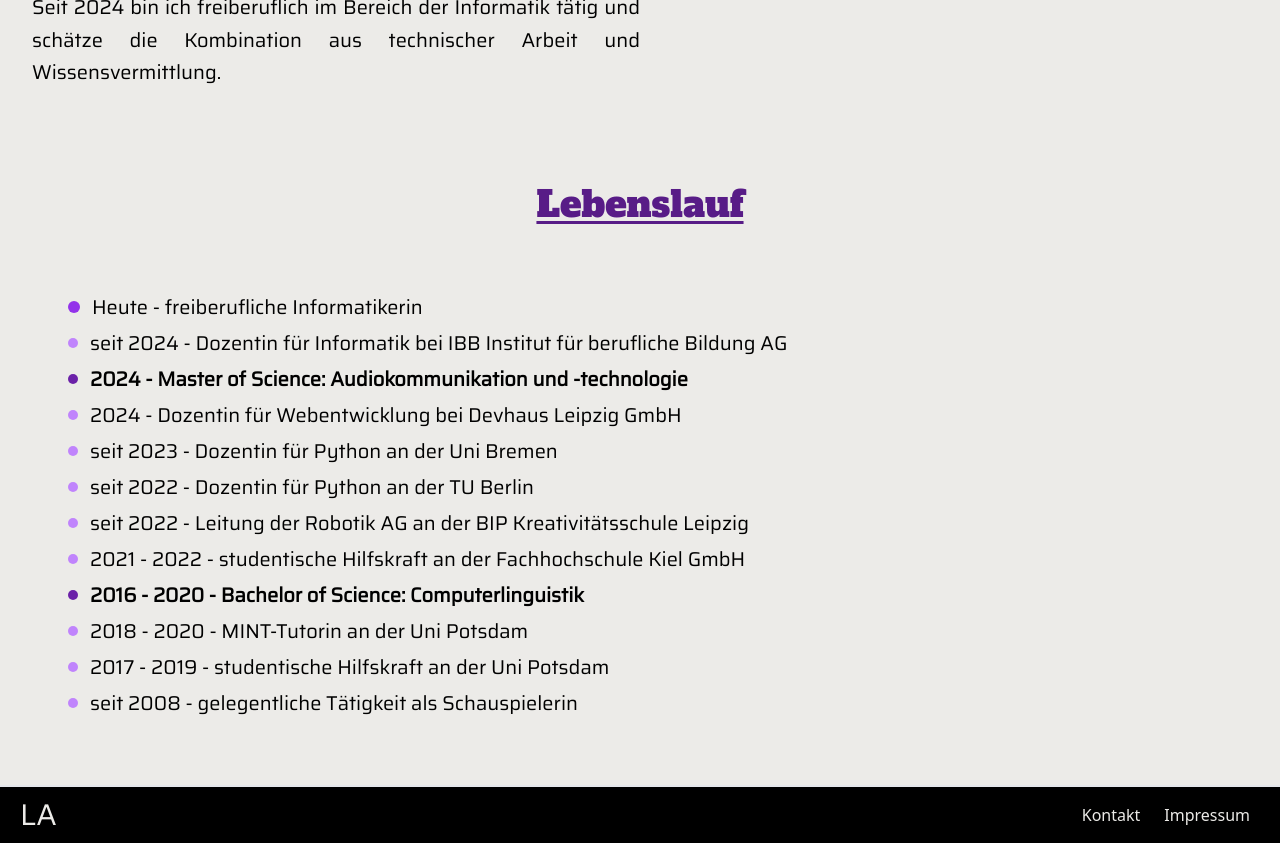
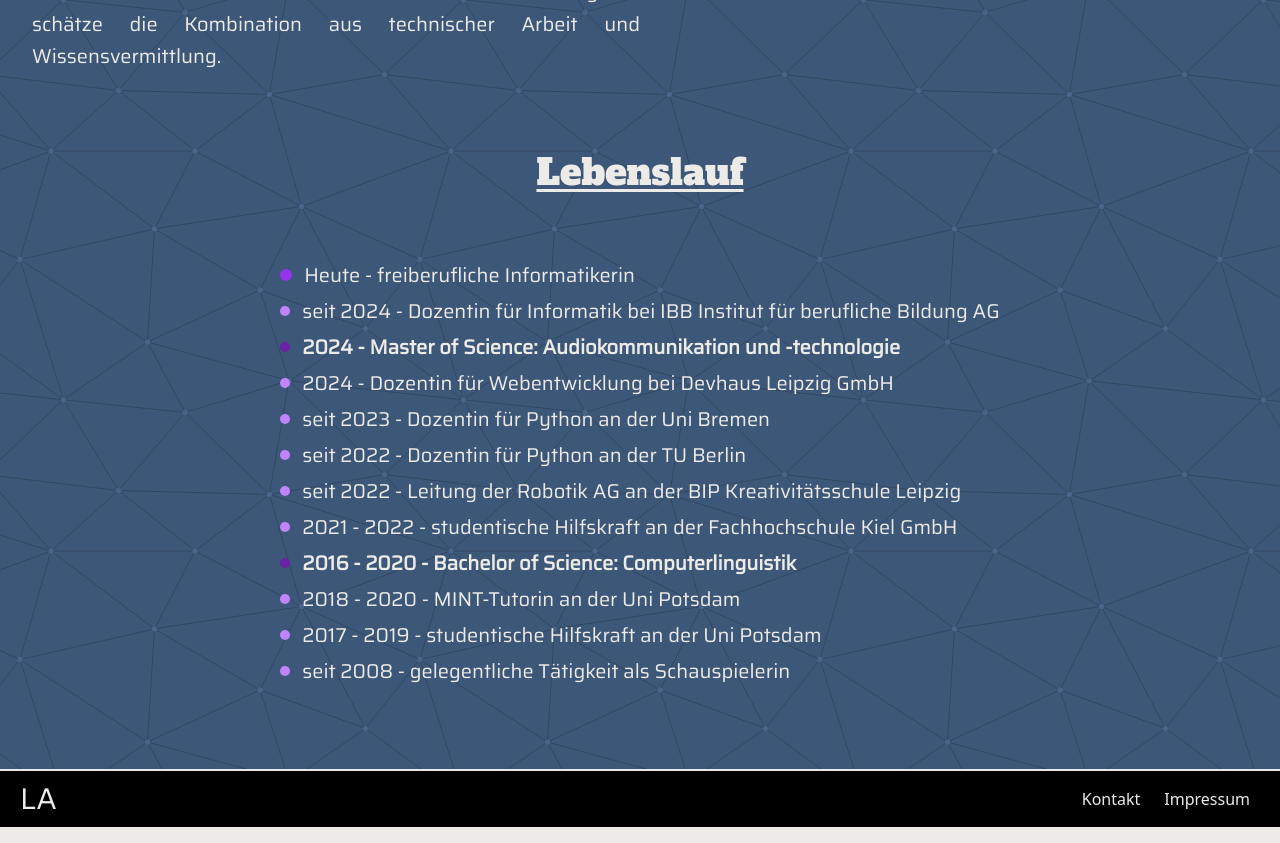
Before and after one commit to louziferr/luzie-website, a Next.js app: page /ueber_mich in a window 1280 px wide. Shown: the part 840-1683 px from the top of the page. Built offline with nearby package versions, Linux system fonts and the light colour scheme; a web font is replaced by a local one; what tailwindcss-animated would draw is missing.

Commit message:
nice background

```diff
--- a/app/impressum/page.tsx
+++ b/app/impressum/page.tsx
@@ -3,13 +3,13 @@
 export default function Impressum() {
   return (
     <>
-      <div className="mt-[40px] h-screen md:mt-[90px] md:p-4 flex items-start justify-start flex-col">
-        <div className="p-4 max-w-[600px]">
+      <div className="mt-[40px] h-screen bg-computer md:pt-[50px] md:p-4 flex items-start justify-start flex-col">
+        <div className="max-w-[600px]">
           <div>
-            <h1 className="text-left py-8 text-3xl md:text-6xl text-purple-900">
-              Impressumg
+            <h1 className="text-left py-8 text-3xl md:text-6xl text-white">
+              Impressum
             </h1>
-            <p>Luzie Ahrens</p>
+            <p className="text-white">Luzie Ahrens</p>
           </div>
         </div>
       </div>
--- a/app/programmierung/page.tsx
+++ b/app/programmierung/page.tsx
@@ -9,14 +9,14 @@ import { TypeAnimation } from "react-type-animation";
 export default function Programmierung() {
   return (
     <div>
-      <div className="h-screen flex bg-gradient-to-b from-blue via-sky-900 to-blue flex-col flex-grow flex-wrap items-center justify-center p-8">
+      <div className="h-screen flex bg-blue-comp flex-col flex-grow flex-wrap items-center justify-center p-8">
         <h1 className="text-white md:text-4xl animate-fade-down animate-delay-200 mb-4">
           Programmierung.
         </h1>
         <div className="w-full h-[10px] bg-white"></div>
 
         <h1 className="font-saira text-white md:text-4xl pt-4 animate-fade-up animate-delay-500">
-          Software für dich.
+          Effizient & Skalierbar.
         </h1>
       </div>
 
@@ -209,7 +209,7 @@ export default function Programmierung() {
               </div>
               <div className="m-8 flex flex-col items-center justify-center">
                 <img
-                  className="h-[100px] md:h-[200px] w-full animate-wiggle object-scale-down"
+                  className="h-[100px] md:h-[150px] w-full animate-wiggle object-scale-down"
                   src="svg/hand-shake.svg"
                   alt="hand shake"
                 />
@@ -219,7 +219,7 @@ export default function Programmierung() {
             <div className="m-8 flex flex-col items-center justify-center">
               <Link
                 href="/kontakt"
-                className="py-2 px-3 bg-blue rounded text-xl text-white transition ease-in hover:scale-110"
+                className="py-2 px-3 bg-blue rounded text-xl md:text-2xl text-white transition ease-in hover:scale-110"
               >
                 Kontakt
               </Link>
--- a/app/ueber_mich/page.tsx
+++ b/app/ueber_mich/page.tsx
@@ -3,15 +3,15 @@
 export default function Programmierung() {
   return (
     <>
-      <div className="mt-[40px] md:mt-[90px] p-4 flex items-center justify-center flex-col">
+      <div className="pt-[40px] md:pt-[90px] bg-computer p-4 flex items-center justify-center flex-col">
         <div className="p-4 max-w-screen-xl">
           <div>
-            <h1 className="text-left py-8 text-3xl md:text-6xl text-purple-900">
+            <h1 className="text-left py-8 text-3xl md:text-6xl text-white">
               Über mich
             </h1>
             <div className="flex max-w-screen-xl">
               <div className="relative grid grid-cols-1 md:grid-cols-2">
-                <p className="md:text-justify leading-relaxed order-2 md:order-1">
+                <p className="md:text-justify leading-relaxed order-2 md:order-1 text-white">
                   Im Rahmen meines Bachelorstudiums der Computerlinguistik habe
                   ich das Programmieren vom Anfang an mit hohem
                   wissenschaftlichem Bezug gelernt. Besonders Machine Learning
@@ -41,16 +41,15 @@ export default function Programmierung() {
                   <img
                     src="cool_me.jpeg"
                     alt="ME"
-                    className="h-[250px] p-4 md:h-[550px] shadow-md shadow-black"
+                    className="h-[250px] p-4 md:h-[550px] shadow-md shadow-black bg-white"
                   />
                 </div>
               </div>
             </div>
           </div>
         </div>
-      </div>
 
-      <h1 className="md:pt-8 text-xl md:text-4xl text-purple-900 underline underline-offset-4">
+        <h1 className="md:pt-8 text-xl md:text-4xl text-white underline underline-offset-4">
           Lebenslauf
         </h1>
 
@@ -62,14 +61,16 @@ export default function Programmierung() {
                   <div className="bg-purple-600 text-xl md:text-3xl font-alfa mr-3 rounded-full w-[12px] h-[12px]"></div>
                   <span className="absolute inline-flex w-[12px] h-[12px] animate-ping rounded-full bg-purple-600 opacity-75"></span>
                 </div>
-              <p>Heute - freiberufliche Informatikerin</p>
+                <p className="text-white">
+                  Heute - freiberufliche Informatikerin
+                </p>
               </li>
 
               <li className="p-1 flex items-center">
                 <div className="relative flex">
                   <div className="bg-purple-400 text-xl md:text-3xl font-alfa mr-3 rounded-full w-[10px] h-[10px]"></div>
                 </div>
-              <p>
+                <p className="text-white">
                   seit 2024 - Dozentin für Informatik bei IBB Institut für
                   berufliche Bildung AG
                 </p>
@@ -79,9 +80,10 @@ export default function Programmierung() {
                 <div className="relative flex">
                   <div className="bg-purple-800 text-xl md:text-3xl font-alfa mr-3 rounded-full w-[10px] h-[10px]"></div>
                 </div>
-              <p>
+                <p className="text-white">
                   <b>
-                  2024 - Master of Science: Audiokommunikation und -technologie
+                    2024 - Master of Science: Audiokommunikation und
+                    -technologie
                   </b>
                 </p>
               </li>
@@ -90,30 +92,8 @@ export default function Programmierung() {
                 <div className="relative flex">
                   <div className="bg-purple-400 text-xl md:text-3xl font-alfa mr-3 rounded-full w-[10px] h-[10px]"></div>
                 </div>
-              <p>2024 - Dozentin für Webentwicklung bei Devhaus Leipzig GmbH</p>
-            </li>
-
-            <li className="p-1 flex items-center">
-              <div className="relative flex">
-                <div className="bg-purple-400 text-xl md:text-3xl font-alfa mr-3 rounded-full w-[10px] h-[10px]"></div>
-              </div>
-              <p>seit 2023 - Dozentin für Python an der Uni Bremen</p>
-            </li>
-
-            <li className="p-1 flex items-center">
-              <div className="relative flex">
-                <div className="bg-purple-400 text-xl md:text-3xl font-alfa mr-3 rounded-full w-[10px] h-[10px]"></div>
-              </div>
-              <p>seit 2022 - Dozentin für Python an der TU Berlin</p>
-            </li>
-
-            <li className="p-1 flex items-center">
-              <div className="relative flex">
-                <div className="bg-purple-400 text-xl md:text-3xl font-alfa mr-3 rounded-full w-[10px] h-[10px]"></div>
-              </div>
-              <p>
-                seit 2022 - Leitung der Robotik AG an der BIP Kreativitätsschule
-                Leipzig
+                <p className="text-white">
+                  2024 - Dozentin für Webentwicklung bei Devhaus Leipzig GmbH
                 </p>
               </li>
 
@@ -121,9 +101,37 @@ export default function Programmierung() {
                 <div className="relative flex">
                   <div className="bg-purple-400 text-xl md:text-3xl font-alfa mr-3 rounded-full w-[10px] h-[10px]"></div>
                 </div>
-              <p>
-                2021 - 2022 - studentische Hilfskraft an der Fachhochschule Kiel
-                GmbH
+                <p className="text-white">
+                  seit 2023 - Dozentin für Python an der Uni Bremen
+                </p>
+              </li>
+
+              <li className="p-1 flex items-center">
+                <div className="relative flex">
+                  <div className="bg-purple-400 text-xl md:text-3xl font-alfa mr-3 rounded-full w-[10px] h-[10px]"></div>
+                </div>
+                <p className="text-white">
+                  seit 2022 - Dozentin für Python an der TU Berlin
+                </p>
+              </li>
+
+              <li className="p-1 flex items-center">
+                <div className="relative flex">
+                  <div className="bg-purple-400 text-xl md:text-3xl font-alfa mr-3 rounded-full w-[10px] h-[10px]"></div>
+                </div>
+                <p className="text-white">
+                  seit 2022 - Leitung der Robotik AG an der BIP
+                  Kreativitätsschule Leipzig
+                </p>
+              </li>
+
+              <li className="p-1 flex items-center">
+                <div className="relative flex">
+                  <div className="bg-purple-400 text-xl md:text-3xl font-alfa mr-3 rounded-full w-[10px] h-[10px]"></div>
+                </div>
+                <p className="text-white">
+                  2021 - 2022 - studentische Hilfskraft an der Fachhochschule
+                  Kiel GmbH
                 </p>
               </li>
 
@@ -131,7 +139,7 @@ export default function Programmierung() {
                 <div className="relative flex">
                   <div className="bg-purple-800 text-xl md:text-3xl font-alfa mr-3 rounded-full w-[10px] h-[10px]"></div>
                 </div>
-              <p>
+                <p className="text-white">
                   <b>2016 - 2020 - Bachelor of Science: Computerlinguistik</b>
                 </p>
               </li>
@@ -140,23 +148,30 @@ export default function Programmierung() {
                 <div className="relative flex">
                   <div className="bg-purple-400 text-xl md:text-3xl font-alfa mr-3 rounded-full w-[10px] h-[10px]"></div>
                 </div>
-              <p>2018 - 2020 - MINT-Tutorin an der Uni Potsdam</p>
+                <p className="text-white">
+                  2018 - 2020 - MINT-Tutorin an der Uni Potsdam
+                </p>
               </li>
 
               <li className="p-1 flex items-center">
                 <div className="relative flex">
                   <div className="bg-purple-400 text-xl md:text-3xl font-alfa mr-3 rounded-full w-[10px] h-[10px]"></div>
                 </div>
-              <p>2017 - 2019 - studentische Hilfskraft an der Uni Potsdam</p>
+                <p className="text-white">
+                  2017 - 2019 - studentische Hilfskraft an der Uni Potsdam
+                </p>
               </li>
 
               <li className="p-1 flex items-center">
                 <div className="relative flex">
                   <div className="bg-purple-400 text-xl md:text-3xl font-alfa mr-3 rounded-full w-[10px] h-[10px]"></div>
                 </div>
-              <p>seit 2008 - gelegentliche Tätigkeit als Schauspielerin</p>
+                <p className="text-white">
+                  seit 2008 - gelegentliche Tätigkeit als Schauspielerin
+                </p>
               </li>
             </ul>
+          </div>
         </div>
       </div>
     </>
--- a/components/skills_card.tsx
+++ b/components/skills_card.tsx
@@ -31,7 +31,7 @@ export default function SkillsCard({
               boxShadow: `0px 10px 20px ${color}`,
             }}
           >
-            <img src={image} alt="image" width="200" />
+            <img src={image} alt="image" className="w-[120px]" />
           </div>
           <p className="text-2xl mt-10" style={{ color: color }}>
             {subheadline}
```
Also changed, not shown: app/globals.css (+34 -0 lines), app/lehre/page.tsx (+6 -9 lines), app/page.tsx (+10 -10 lines), app/webentwicklung/page.tsx (+9 -9 lines). Lines whose indentation alone changed are shown as unchanged.
